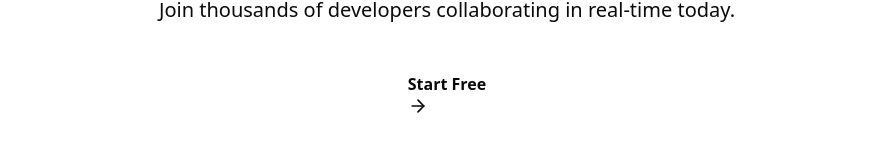
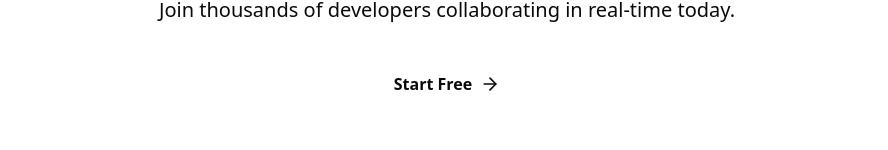
Before and after one commit to khademonika/Collab-code-Editor, a React (Vite) app in the folder frontend/: page / in a window 1280 px wide. Shown: the part 3864-4014 px from the top of the page, without its empty margins (193-1081 px from the left). Built offline with nearby package versions, Linux system fonts and the light colour scheme; no server answers.

Commit message:
made small changes in UI

```diff
--- a/frontend/src/components/Navbar.jsx
+++ b/frontend/src/components/Navbar.jsx
@@ -64,7 +64,7 @@ const Navbar = () => {
 
                 <button
                   onClick={logout}
-                  className="px-4 cursor-pointer py-2 rounded-lg text-sm font-medium ">
+                  className="px-4 cursor-pointer bg-red-600 text-white py-2 rounded-lg text-sm font-medium ">
                   Logout
                 </button>
 
--- a/frontend/src/pages/CreateRoom.jsx
+++ b/frontend/src/pages/CreateRoom.jsx
@@ -63,18 +63,13 @@ const CreateRoom = () => {
 
             </div>
           </div>
-          <div className="flex justify-between mt-6">
+          <div className="flex justify-end gap-5 mt-6">
             <button
               onClick={handleSubmit}
               className="px-5 py-2 bg-green-500 text-white rounded-xl shadow hover:bg-green-600 transition">
               Create Room
             </button>
-            {roomCode && (
-              <div className="mt-6 p-3 bg-gray-100 rounded-xl text-center">
-                <p className="text-gray-700">Share this Room Code:</p>
-                <p className="text-xl font-bold">{roomCode}</p>
-              </div>
-            )}
+
             <Link to="/">
               <button className="px-5 py-2 bg-gray-200 text-gray-700 rounded-xl hover:bg-gray-300 transition">
                 Cancel
--- a/frontend/src/pages/Home.jsx
+++ b/frontend/src/pages/Home.jsx
@@ -357,12 +357,13 @@ export default function CollabIDELanding() {
             desc=" Join thousands of developers collaborating in real-time today." />
 
           <button className="group relative px-8 py-4 rounded-xl bg-gradient-to-r from-neon-cyan to-neon-blue text-background font-semibold overflow-hidden transition-all duration-300 hover:shadow-2xl hover:shadow-neon-cyan/50 hover:scale-105">
+           {isLogin ? "" :
             <span className="relative z-10 flex items-center justify-center gap-2">
-              {isLogin ? "" : (<Link to="/login">
-                Start Free
-                <ArrowRight className="w-5 h-5 group-hover:translate-x-1 transition-transform" /></Link>)}
+              <Link to="/login">
+                Start Free</Link>
+                <ArrowRight className="w-5 h-5 group-hover:translate-x-1 transition-transform" />
 
-            </span>
+            </span>}
           </button>
         </div>
       </section>
--- a/frontend/src/pages/Roompage.jsx
+++ b/frontend/src/pages/Roompage.jsx
@@ -242,7 +242,7 @@ useEffect(() => {
                     <div className="w-9 h-9 rounded-full bg-gradient-to-br from-blue-500 to-purple-600 flex items-center justify-center text-white font-medium text-sm">
                       {u.name?.charAt(0).toUpperCase()}
                     </div>
-                    <span className="text-gray-300 font-medium">{u.name}</span>
+                    <span className=" font-medium">{u.name}</span>
                   </div>
                 </div>
               ))}
@@ -314,7 +314,7 @@ useEffect(() => {
         {/* OUTPUT PANEL — FULL WIDTH BOTTOM */}
 
         {(output && isOutput) && (
-          <div className="h-[300px] join border-t border-[#3e3e42] p-4 overflow-auto">
+          <div className="h-[200px] join border-t border-[#3e3e42] p-4 overflow-auto">
 
             <div className="flex items-center gap-2 mb-3">
               <div className="w-2 h-2 rounded-full bg-green-500"></div>
```
